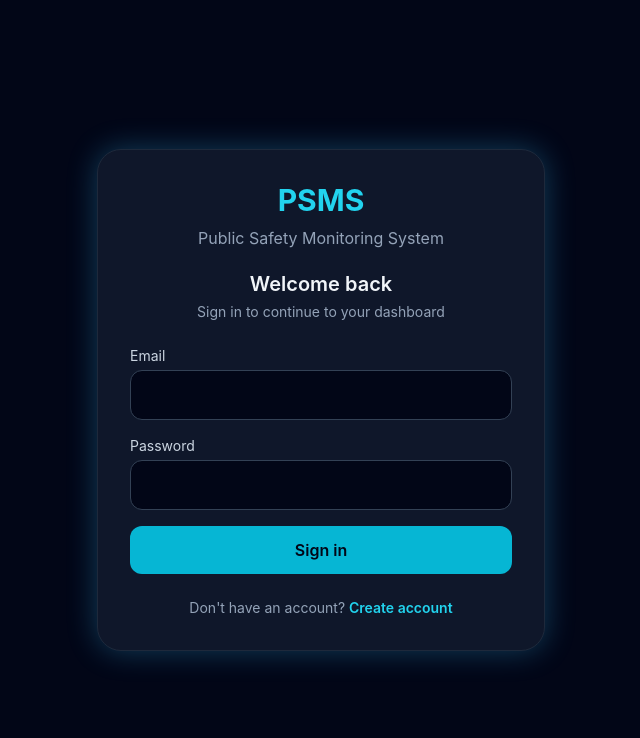
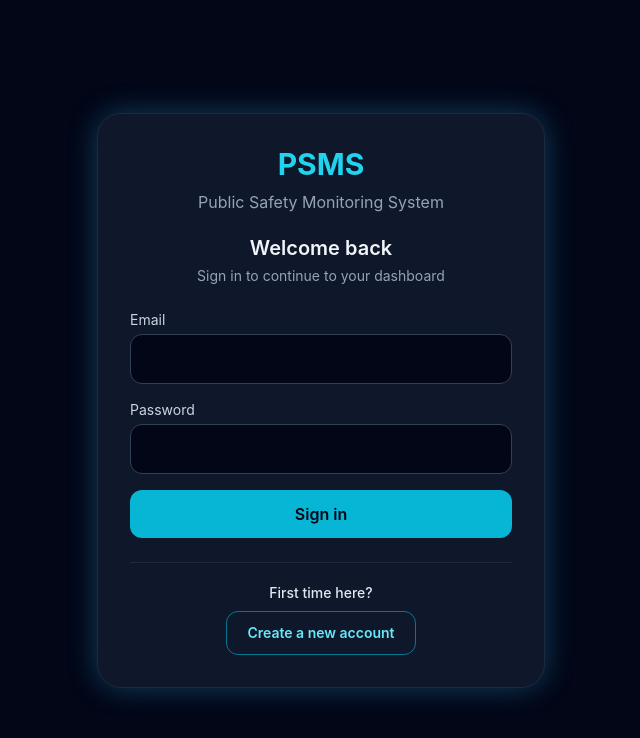
Before and after one commit to COVERTECH07/COVERTECH-HK26-0021, a React (Vite) app in the folder frontend/: page /login in a window 1280 px wide. Shown: the top 738 px of the page, without its empty margins (319-959 px from the left). Built offline with nearby package versions, Linux system fonts and the light colour scheme; no server answers.

Commit message:
Make create-account option prominent on login screen

```diff
--- a/frontend/src/pages/Login.jsx
+++ b/frontend/src/pages/Login.jsx
@@ -28,7 +28,6 @@ export default function Login() {
         await register({ full_name: fullName.trim(), email: email.trim(), password });
       }
 
-      // Registration creates the account; then use the same login flow for both modes.
       const payload = await login({ email: email.trim(), password });
       const profileResponse = await fetch(`${API_URL}/auth/me`, {
         headers: { Authorization: `Bearer ${payload.access_token}` },
@@ -93,12 +92,15 @@ export default function Login() {
             {isSubmitting ? 'Please wait…' : isRegistering ? 'Create account' : 'Sign in'}
           </button>
         </form>
-        <p className="mt-6 text-center text-sm text-slate-400">
-          {isRegistering ? 'Already have an account?' : "Don't have an account?"}{' '}
-          <button type="button" onClick={switchMode} className="font-semibold text-cyan-400 hover:text-cyan-300">
-            {isRegistering ? 'Sign in' : 'Create account'}
+        <div className="mt-6 border-t border-slate-800 pt-5 text-center">
+          <p className="text-sm font-medium text-slate-200">
+            {isRegistering ? 'Already registered?' : 'First time here?'}
+          </p>
+          <button type="button" onClick={switchMode}
+            className="mt-2 inline-flex min-h-11 items-center justify-center rounded-xl border border-cyan-500/60 px-5 py-2 text-sm font-semibold text-cyan-300 transition hover:bg-cyan-500/10 focus:outline-none focus:ring-2 focus:ring-cyan-400">
+            {isRegistering ? 'Back to sign in' : 'Create a new account'}
           </button>
-        </p>
+        </div>
       </div>
     </div>
   );
```
